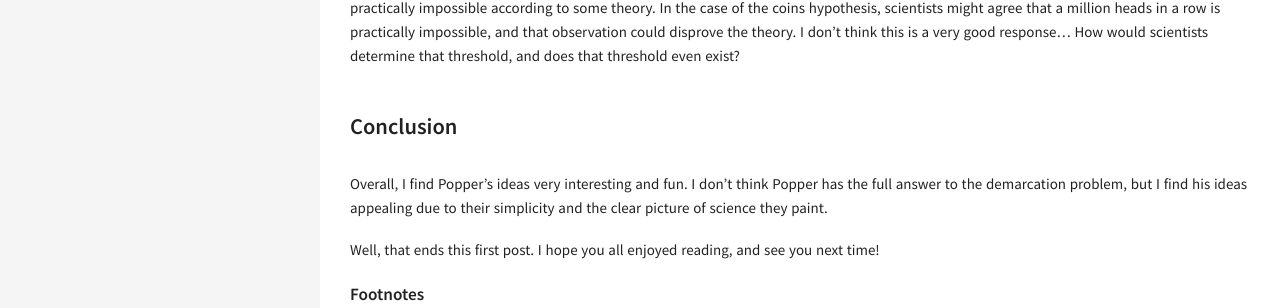
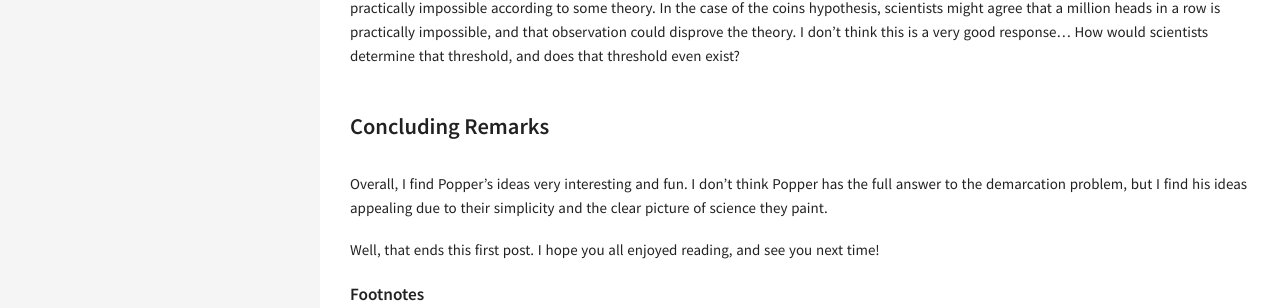
Before and after one commit to d-guo/danielguo.dev_old, a Jekyll site: the page built from _posts/2019-12-16-popper.md, in a window 1280 px wide. Shown: the part 3113-3421 px from the top of the page. Built offline with Jekyll 4.4.1, drawn with Linux system fonts in a browser that asks for light colours; comment, search, counter and statistics services are not loaded.

Commit message:
added concluding remarks section

```diff
--- a/_posts/2019-12-16-popper.md
+++ b/_posts/2019-12-16-popper.md
@@ -70,7 +70,7 @@ Here's another problem Popper struggled with. Consider the hypothesis that when
 
 Popper replies with the idea of being *practically impossible*. He says that in each field, scientists can determine what is observation is practically impossible according to some theory. In the case of the coins hypothesis, scientists might agree that a million heads in a row is practically impossible, and that observation could disprove the theory. I don't think this is a very good response... How would scientists determine that threshold, and does that threshold even exist?
 
-### Conclusion
+### Concluding Remarks
 Overall, I find Popper's ideas very interesting and fun. I don't think Popper has the full answer to the demarcation problem, but I find his ideas appealing due to their simplicity and the clear picture of science they paint.
 
 Well, that ends this first post. I hope you all enjoyed reading, and see you next time!
```
Also changed, not shown: _posts/2019-12-21-induction_and_wellordering.md (+1 -0 lines).
